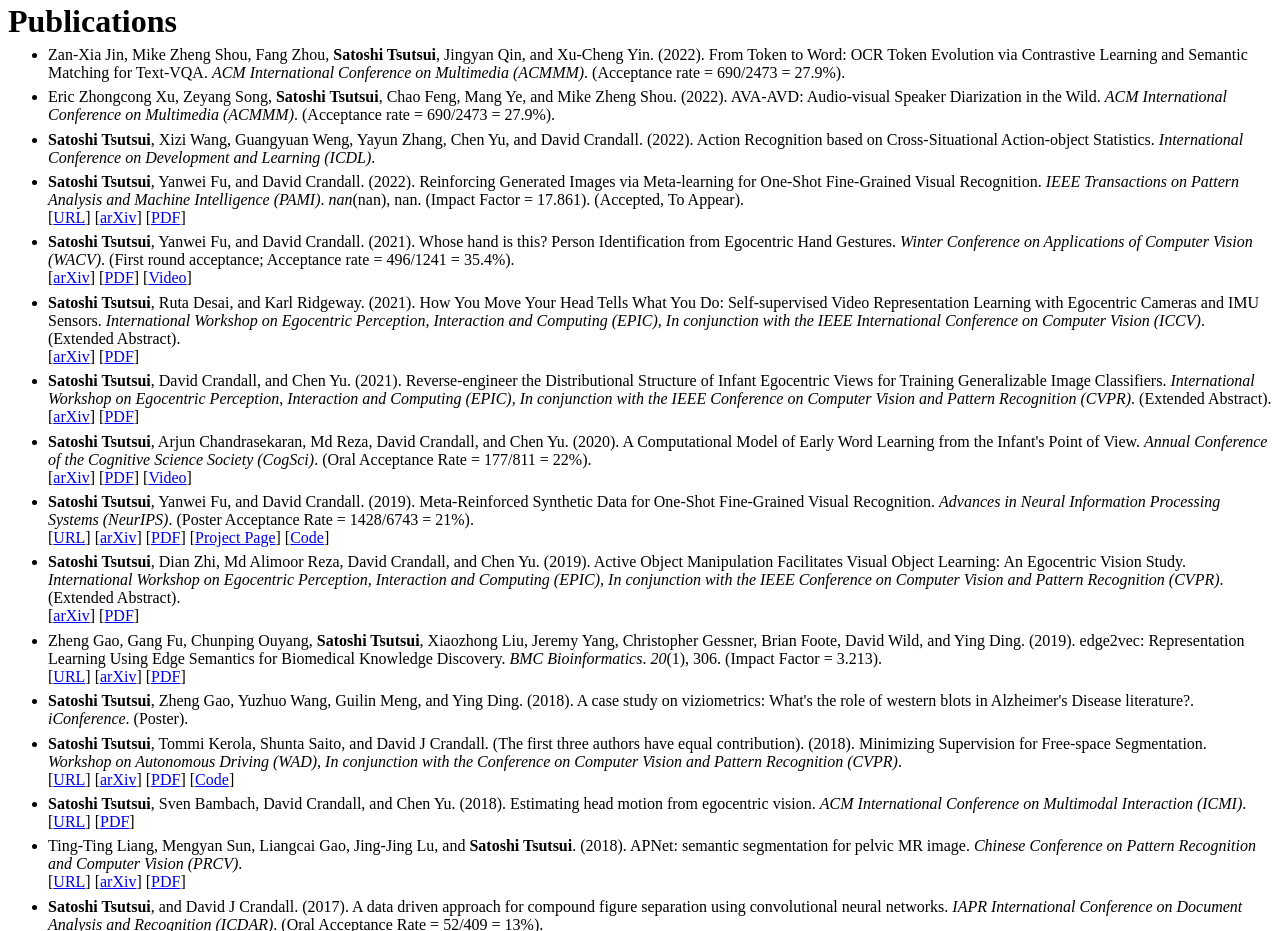
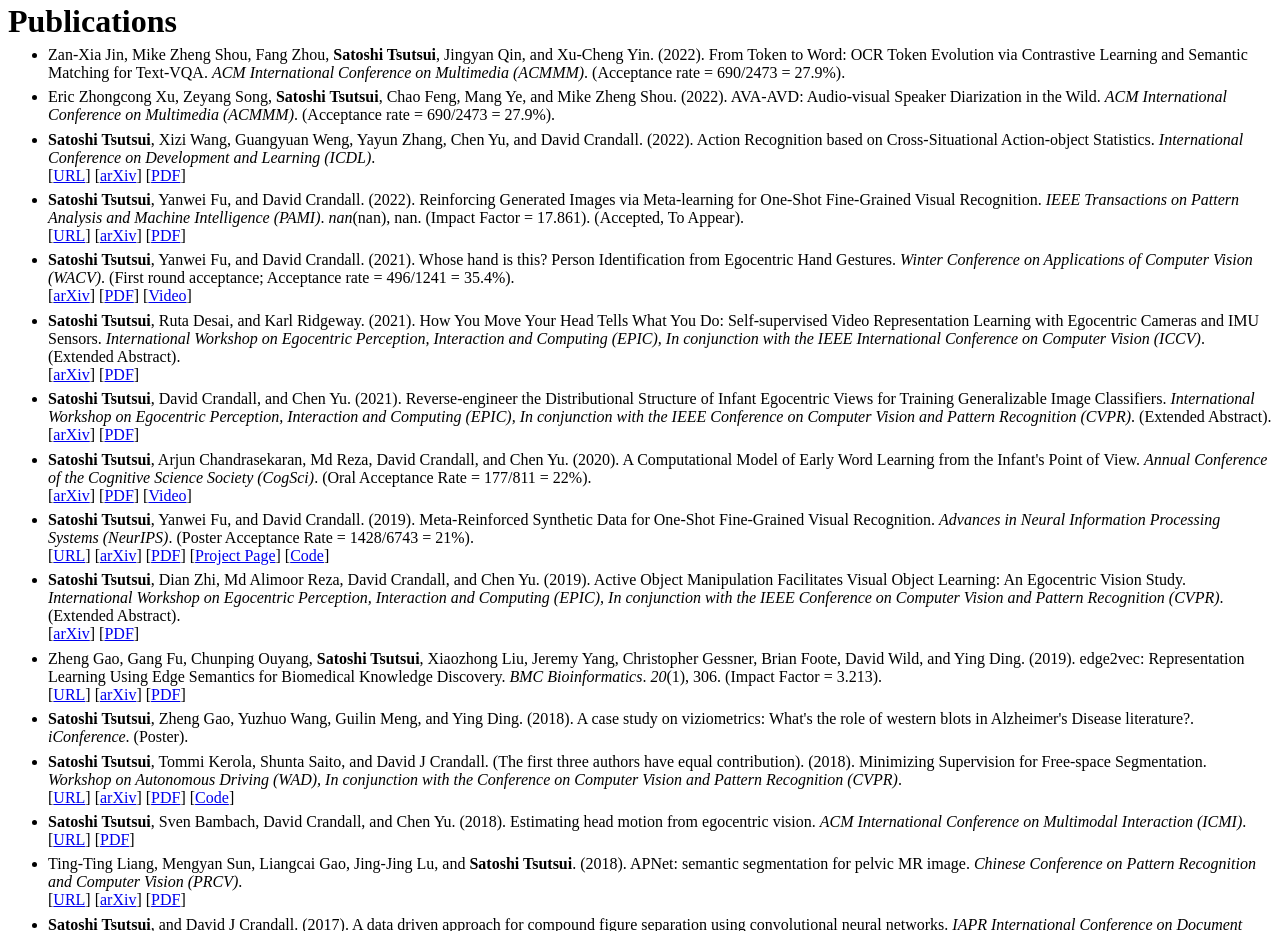
Before and after one commit to hellosatoshi/hellosatoshi.github.io, a plain HTML site: page index.html in a window 1280 px wide. Shown: the part 1076-2007 px from the top of the page. Drawn offline with Linux system fonts and the light colour scheme.

Commit message:
Update index.html

```diff
--- a/index.html
+++ b/index.html
@@ -104,7 +104,7 @@ p {
 <ul>
 <li>Zan-Xia  Jin, Mike Zheng Shou, Fang  Zhou, <span style="font-weight: bold">Satoshi  Tsutsui</span>, Jingyan  Qin, and Xu-Cheng  Yin. (2022). From Token to Word: OCR Token Evolution via Contrastive Learning and Semantic Matching for Text-VQA. <span style="font-style: italic">ACM International Conference on Multimedia (ACMMM)</span>. (Acceptance rate = 690/2473  = 27.9%). <br /></li>
 <li>Eric Zhongcong Xu, Zeyang  Song, <span style="font-weight: bold">Satoshi  Tsutsui</span>, Chao  Feng, Mang  Ye, and Mike Zheng Shou. (2022). AVA-AVD: Audio-visual Speaker Diarization in the Wild. <span style="font-style: italic">ACM International Conference on Multimedia (ACMMM)</span>. (Acceptance rate = 690/2473  = 27.9%). <br /></li>
-<li><span style="font-weight: bold">Satoshi  Tsutsui</span>, Xizi  Wang, Guangyuan  Weng, Yayun  Zhang, Chen  Yu, and David  Crandall. (2022). Action Recognition based on Cross-Situational Action-object Statistics. <span style="font-style: italic">International Conference on Development and Learning (ICDL)</span>. <br /></li>
+<li><span style="font-weight: bold">Satoshi  Tsutsui</span>, Xizi  Wang, Guangyuan  Weng, Yayun  Zhang, Chen  Yu, and David  Crandall. (2022). Action Recognition based on Cross-Situational Action-object Statistics. <span style="font-style: italic">International Conference on Development and Learning (ICDL)</span>. <br />[<a href="http://vision.soic.indiana.edu/cross-situational-action-recognition/">URL</a>] [<a href="https://arxiv.org/abs/2208.07344">arXiv</a>] [<a href="https://arxiv.org/pdf/2208.07344.pdf">PDF</a>] </li>
 <li><span style="font-weight: bold">Satoshi  Tsutsui</span>, Yanwei  Fu, and David  Crandall. (2022). Reinforcing Generated Images via Meta-learning for One-Shot Fine-Grained Visual Recognition. <span style="font-style: italic">IEEE Transactions on Pattern Analysis and Machine Intelligence (PAMI)</span>. <span style="font-style: italic">nan</span>(nan), nan.  (Impact Factor = 17.861). (Accepted, To Appear). <br />[<a href="https://ieeexplore.ieee.org/document/9756906">URL</a>] [<a href="https://arxiv.org/abs/2204.10689">arXiv</a>] [<a href="https://arxiv.org/pdf/2204.10689.pdf">PDF</a>] </li>
 <li><span style="font-weight: bold">Satoshi  Tsutsui</span>, Yanwei  Fu, and David  Crandall. (2021). Whose hand is this? Person Identification from Egocentric Hand Gestures. <span style="font-style: italic">Winter Conference on Applications of Computer Vision (WACV)</span>. (First round acceptance; Acceptance rate = 496/1241 = 35.4%). <br />[<a href="https://arxiv.org/abs/2011.08900">arXiv</a>] [<a href="https://arxiv.org/pdf/2011.08900.pdf">PDF</a>] [<a href="https://www.youtube.com/watch?v=3WwvC5wiFHg">Video</a>] </li>
 <li><span style="font-weight: bold">Satoshi  Tsutsui</span>, Ruta  Desai, and Karl  Ridgeway. (2021). How You Move Your Head Tells What You Do: Self-supervised Video Representation Learning with Egocentric Cameras and IMU Sensors. <span style="font-style: italic">International Workshop on Egocentric Perception, Interaction and Computing (EPIC), In conjunction with the IEEE International Conference on Computer Vision (ICCV)</span>. (Extended Abstract). <br />[<a href="https://arxiv.org/abs/2110.01680">arXiv</a>] [<a href="https://arxiv.org/pdf/2110.01680.pdf">PDF</a>] </li>
```
